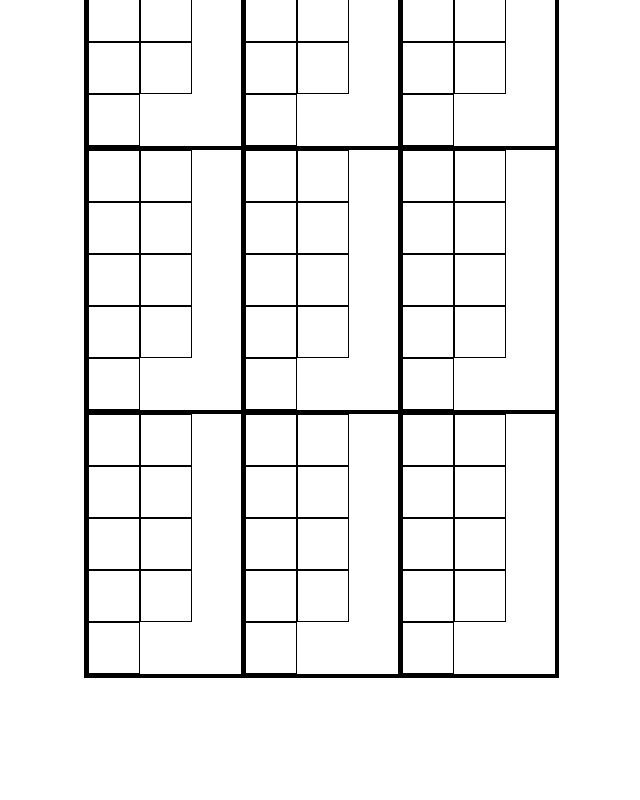
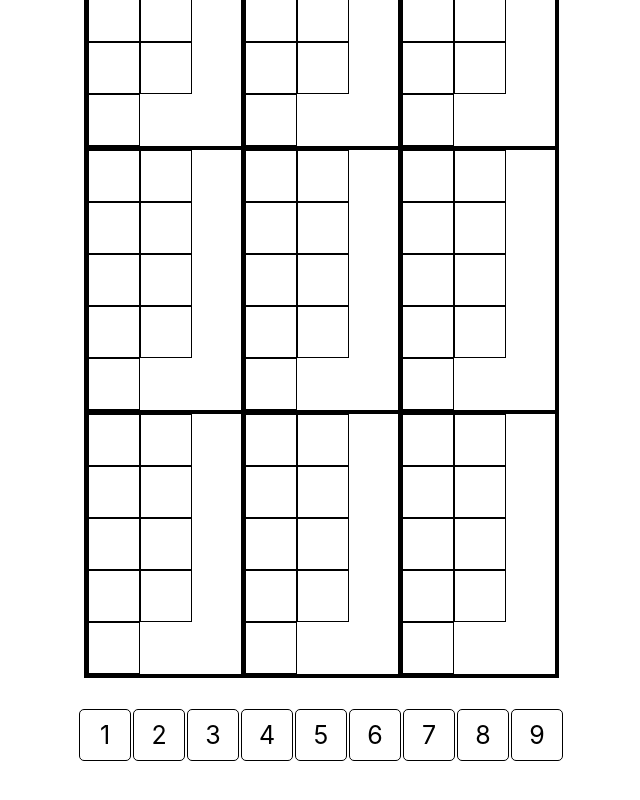
Before and after one commit to kirawoods/battledoku, a React (Create React App) app: page / in a window 1280 px wide. Shown: the part 208-1008 px from the top of the page, without its empty margins (451-1091 px from the left). Before the commit the page ends 936 px from the top, so only its background shows below. Built offline with nearby package versions, Linux system fonts and the light colour scheme.

Commit message:
adds buttons

```diff
--- a/src/App.css
+++ b/src/App.css
@@ -1,6 +1,6 @@
 .App {
   text-align: center;
-  margin: 20px 200px;
+  margin: 40px 200px;
 }
 
 .game-container {
--- a/src/App.js
+++ b/src/App.js
@@ -1,12 +1,10 @@
 import React from "react";
 import "./App.css";
-import { Header } from "./components/Header";
 import { Board } from "./components/Board";
 import { Scoreboard } from "./components/Scoreboard";
 function App() {
   return (
     <div className="App">
-      <Header />
       <div className="game-container">
         <Scoreboard />
         <Board />
--- a/src/components/Board.css
+++ b/src/components/Board.css
@@ -23,3 +23,18 @@
   width: 50px;
   height: 50px;
 }
+
+.number-buttons-container {
+  display: flex;
+  justify-content: center;
+}
+
+.number-button {
+  width: 50px;
+  border: 1px black solid;
+  text-align: center;
+  font-size: 25px;
+  padding: 10px 0;
+  margin: 1px;
+  border-radius: 5px;
+}
--- a/src/components/Board.js
+++ b/src/components/Board.js
@@ -4,7 +4,7 @@ import "./Board.css";
 export function Board() {
   return (
     <div className="Board">
-      <div className="board-header">Board</div>
+      <div className="board-header">Battledoku</div>
       <div className="game-board">
         <div className="nine-container">
           <div className="number-box"></div>
@@ -106,6 +106,17 @@ export function Board() {
           <div className="number-box"></div>
         </div>
       </div>
+      <div className="number-buttons-container">
+        <div className="number-button">1</div>
+        <div className="number-button">2</div>
+        <div className="number-button">3</div>
+        <div className="number-button">4</div>
+        <div className="number-button">5</div>
+        <div className="number-button">6</div>
+        <div className="number-button">7</div>
+        <div className="number-button">8</div>
+        <div className="number-button">9</div>
+      </div>
     </div>
   );
 }
--- a/src/components/Header.js
+++ /dev/null
@@ -1,6 +0,0 @@
-import React from "react";
-import "./Header.css";
-
-export function Header() {
-  return <div className="Header">Battledoku</div>;
-}
```
Also changed, not shown: src/components/Header.css (deleted).
